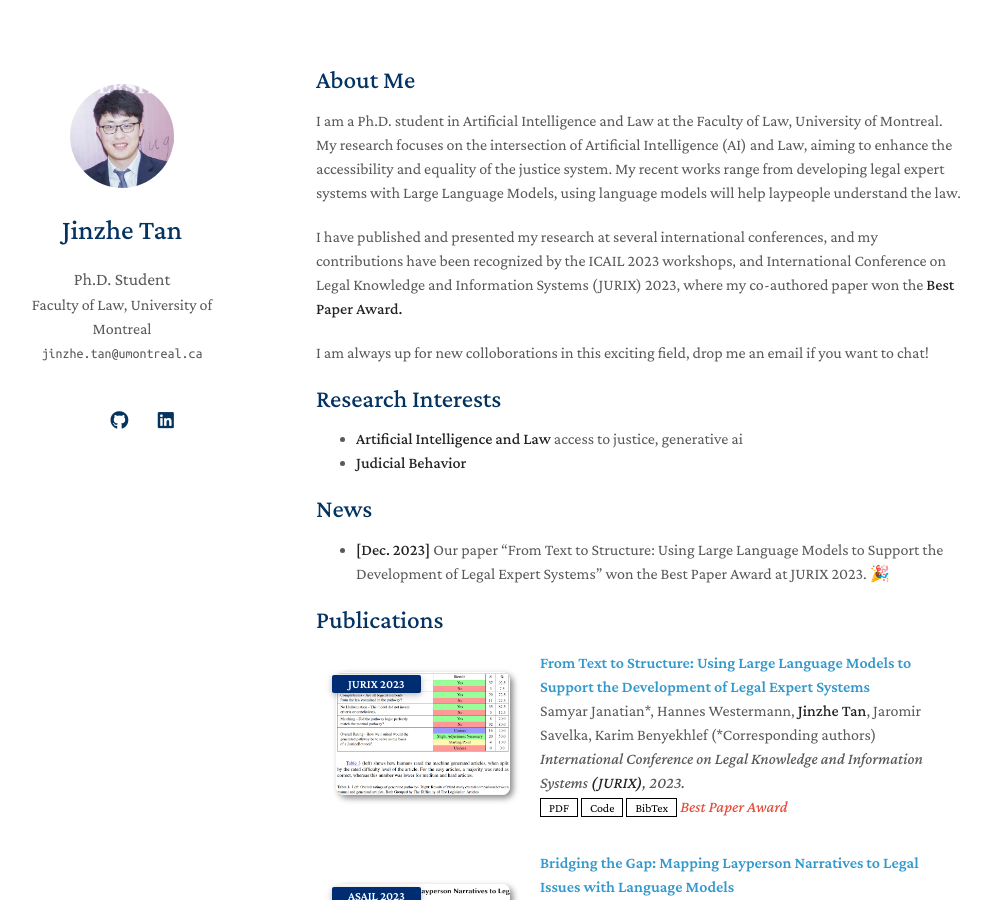
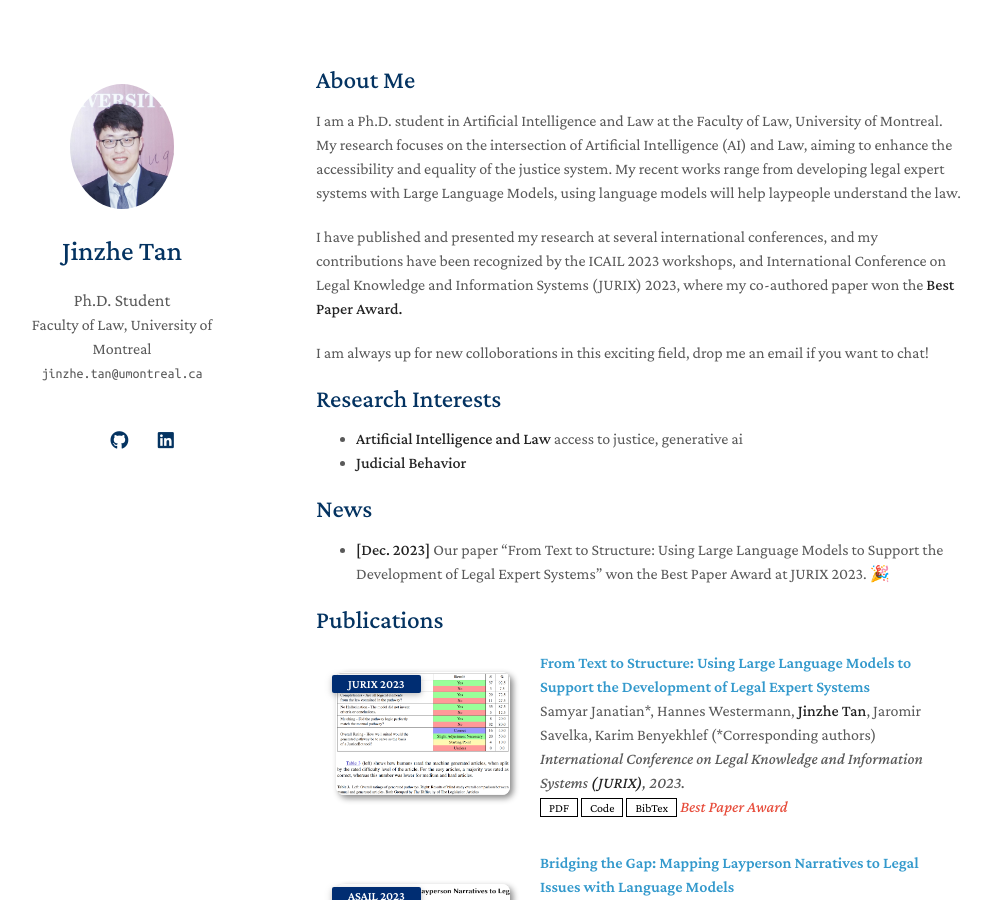
Before and after one commit to JinzheTan/jinzhetan.github.io, a Jekyll site: the page built from index.md, in a window 1280 px wide and 900 px high. Shown: the whole window, without its empty margins (154-1142 px from the left). Built offline with Jekyll 4.4.1, drawn with Linux system fonts in a browser that asks for light colours; nearby versions of some CDN libraries; a style sheet for code colours, icons or effects is not loaded; our own code applies the rules of GitHub Pages for plain Markdown files.

Commit message:
Update _config.yml

```diff
--- a/_config.yml
+++ b/_config.yml
@@ -20,9 +20,9 @@ linkedin: https://www.linkedin.com/in/jinzhe-tan-638b91200/
 
 # Images (e.g., your profile picture and your website's favicon)
 # "favicon" and "favicon_dark" are used for the light and dark modes, respectively.
-avatar: ./assets/img/img_tan(1).png
-favicon: ./assets/img/img_tan(1).png
-favicon_dark: ./assets/img/img_tan(1).png
+avatar: ./assets/img/img_tan.png
+favicon: ./assets/img/img_tan.png
+favicon_dark: ./assets/img/img_tan.png
 
 # Footnote
 # You may use the option to disable the footnote, "Powered by Jekyll and Minimal Light theme."
```
